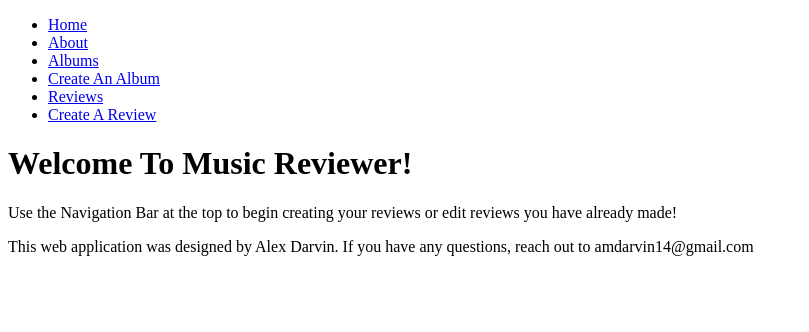
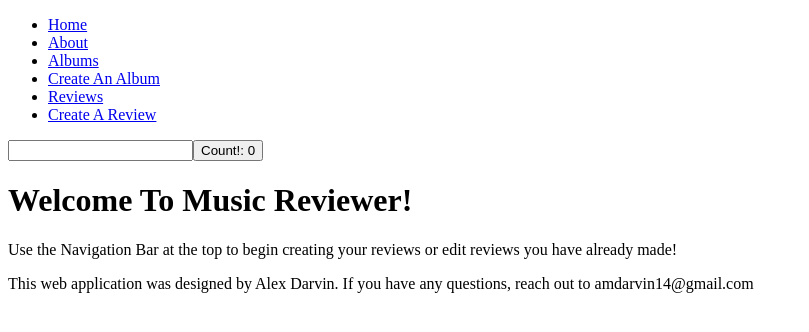
Before and after one commit to adarvin14/music-reviewer-client, a React (Create React App) app: page / in a window 1280 px wide. Shown: the top 332 px of the page, without its empty margins (0-809 px from the left). Built offline with nearby package versions, Linux system fonts and the light colour scheme.

Commit message:
assessment

```diff
--- a/src/components/Album.js
+++ b/src/components/Album.js
@@ -20,6 +20,6 @@ class Album extends Component {
     }
 }
 
-//add edit button at the end of each album that redirects to form page
+//add delete button at the end of each album that effectively deletes selected album and re-renders page
 
 export default Album
--- /dev/null
+++ b/src/components/Button.js
@@ -0,0 +1,31 @@
+import React, { Component } from 'react'
+
+class Button extends Component {
+
+    state = {
+        count: 0,
+        text: "",
+    }
+
+    increaseCount = () => {
+        this.setState({
+            count: this.state.count + this.state.text.length
+        })
+    }
+
+    render() {
+        return (
+        <div>
+            {/* keep track of the number of characters in the text box */}
+            {/* update state whenever text is changed so that the button adds the correct # of char */}
+            <input type={this.text} onChange={e => this.setState({ text: e.target.value })} />
+
+            <button type="submit" onClick= {this.increaseCount}> Count!: {this.state.count} </button>
+            {/* use this.state.count so that the button keeps the current count */}
+
+        </div>
+        )
+    }
+}
+
+export default Button
--- a/src/components/Home.js
+++ b/src/components/Home.js
@@ -1,9 +1,11 @@
 import React, { Component } from 'react'
+import Button from './Button'
 
 class Home extends Component {
   render() {
     return (
       <div className="App">
+        <Button/>
         <h1>Welcome To Music Reviewer!</h1>
 
         <p>Use the Navigation Bar at the top to begin creating your reviews or edit reviews you have already made!</p>
```
